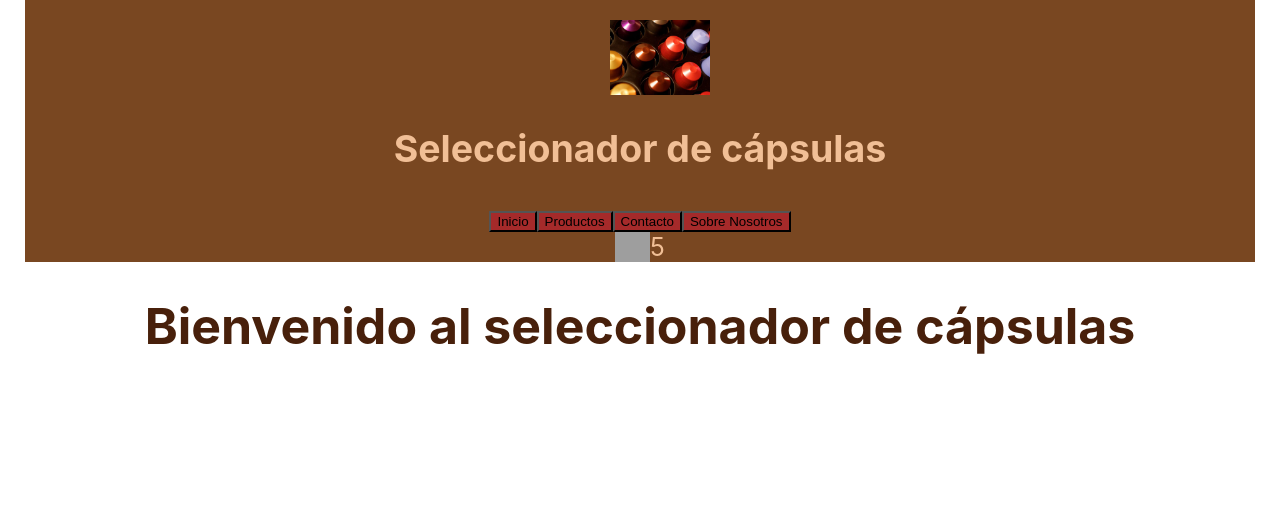
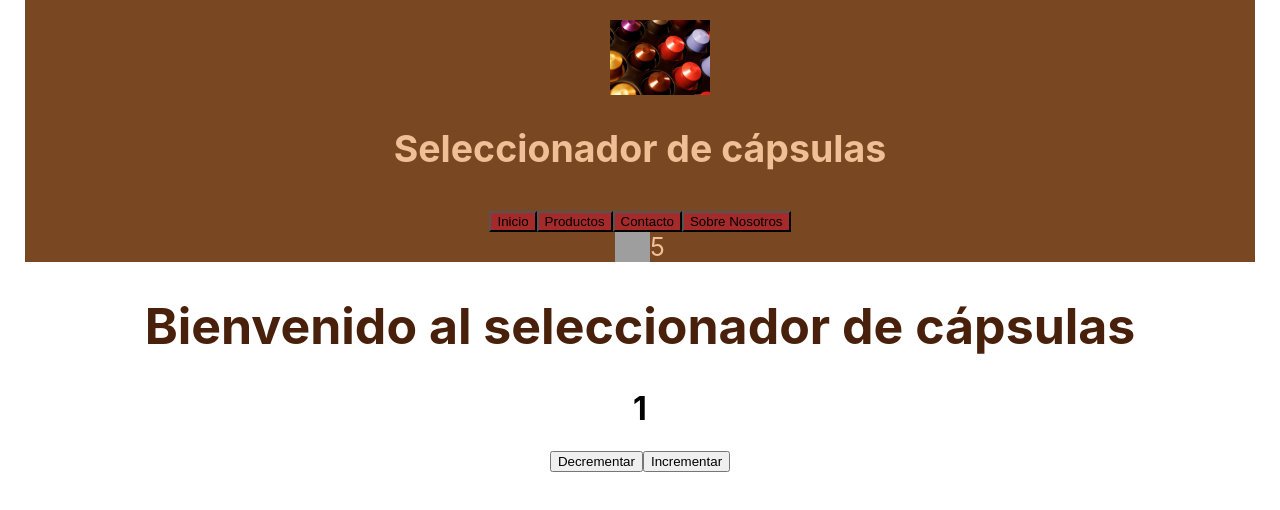
Before and after one commit to Cesarmoschini/reactjs, a React (Create React App) app: page / in a window 1280 px wide. Shown: the top 510 px of the page. Built offline with nearby package versions, Linux system fonts and the light colour scheme; grey boxes are pictures that could not be loaded.

Commit message:
Desafío de Contador

```diff
--- a/src/App.js
+++ b/src/App.js
@@ -1,14 +1,20 @@
 import './App.css';
 import Navbar from './components/Navbar/Navbar';
 import ItemListContainer from './components/ItemListContainer/ItemListContainer';
+import Counter from './components/Counter/Counter';
 
 function App() {
+  const handleOnAdd = (cantidad) => {
+  console.log(`La cantidad seleccionada es: ${cantidad}`)
+  }
   return (
     <div className="App">
       <Navbar/>
       <ItemListContainer saludo='Bienvenido al seleccionador de cápsulas'/>
+      <Counter inventario = {22} onAdd={handleOnAdd}/>
     </div>
   );
+
 }
 
 export default App;
--- /dev/null
+++ b/src/components/Counter/Counter.js
@@ -0,0 +1,30 @@
+import { useState } from 'react'
+
+
+const Counter = ({ inventario, sobrante, onAdd }) => {
+    const [count, setCount] = useState(1)
+    const increment = () => {
+        if(count < inventario ) {
+            setCount(count + 1)
+            sobrante = inventario - count -1
+            console.log(`Sobran ${sobrante} unidades en el inventario`)
+        }
+    }
+
+    const decrement = () => {
+        if(count > 1) {
+            setCount(count - 1)
+            sobrante = inventario - count +1
+            console.log(`Sobran ${sobrante} unidades en el inventario`)
+        }
+    }
+    return (
+        <div>
+            <h1>{count}</h1>
+            <button onClick={decrement}>Decrementar</button>
+            <button onClick={increment}>Incrementar</button>
+        </div>
+    )
+}
+
+export default Counter
```
